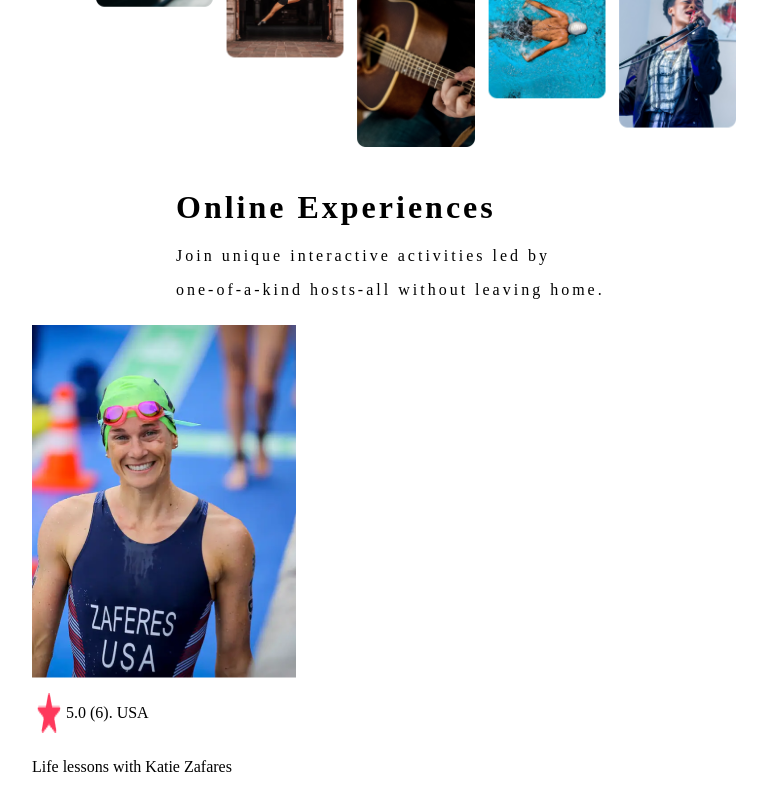
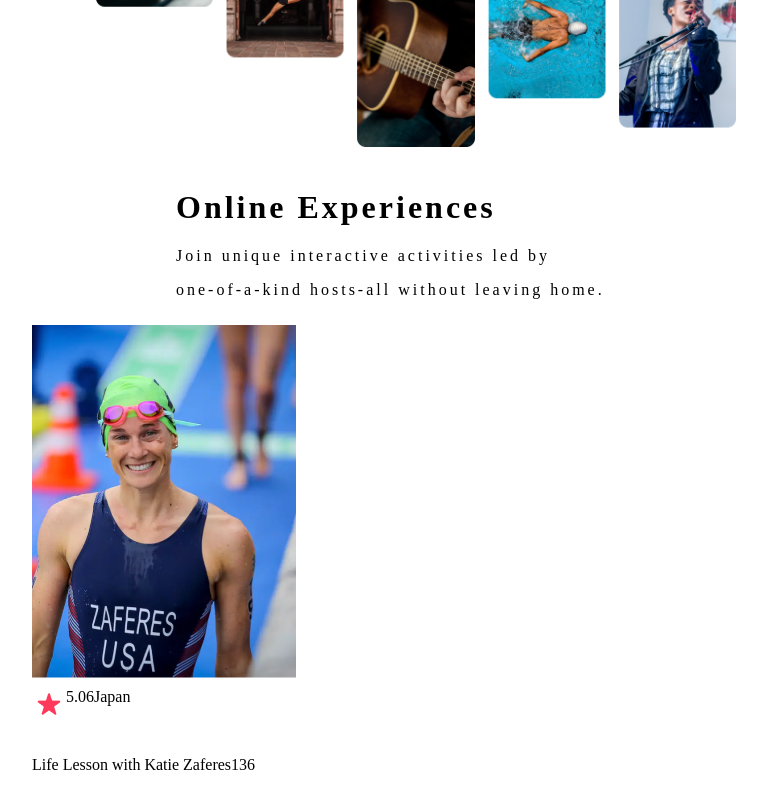
Before and after one commit to HYSAA/Airbnb-react, a React (Vite) app in the folder Airbnb/: page / in a window 1280 px wide. Shown: the part 339-1139 px from the top of the page, without its empty margins (224-991 px from the left). Built offline with nearby package versions, Linux system fonts and the light colour scheme.

Commit message:
changing hard coded values to props

```diff
--- a/Airbnb/src/App.jsx
+++ b/Airbnb/src/App.jsx
@@ -2,13 +2,32 @@
 import Card from './Card'
 import Navbar from './Navbar'
 import Date from './Date'
-
+import Katie from './assets/girl.png'
+import Star from './assets/star.png'
 function App() {
 
+  /*
+Challenge: Pass props to the Card component and display that data
+
+- img ("katie-zaferes.png")
+- rating ("5.0")
+- reviewCount (6)
+- country (Whatever you want)
+- title ("Life Lessons with Katie Zaferes")
+- price (136)
+
+*/
   return (
     <>
      <Navbar></Navbar>
-     <Card></Card>
+     <Card
+     img={Katie}
+     rating = "5.0"
+     reviewCount= {6}
+     country="Japan"
+     title= "Life Lesson with Katie Zaferes"
+     price = {136}
+     />
      {/* <Date></Date> */}
     </>
   )
--- a/Airbnb/src/Card.jsx
+++ b/Airbnb/src/Card.jsx
@@ -1,16 +1,20 @@
 import React from "react";
-import Katie from './assets/girl.png'
 import Star from './assets/star.png'
-export default function Card() {
+export default function Card(props) {
   return (
     <>
       <div className="pics">
-        <img src={Katie} alt="girl" />
+        <img src={props.img} alt="img" />
         <div className="info">
           <img src={Star} alt="star" className="stars" />
-          <p>5.0 (6). USA</p>
+          <span>{props.rating}</span>
+          <span>{props.reviewCount}</span>
+          <span>{props.country}</span>
         </div>
-        <p className="other">Life lessons with Katie Zafares</p>
+        <div className="other">
+        <p>{props.title}</p>
+        <p>{props.price}</p>
+        </div>
       </div>
 
     </>
```
